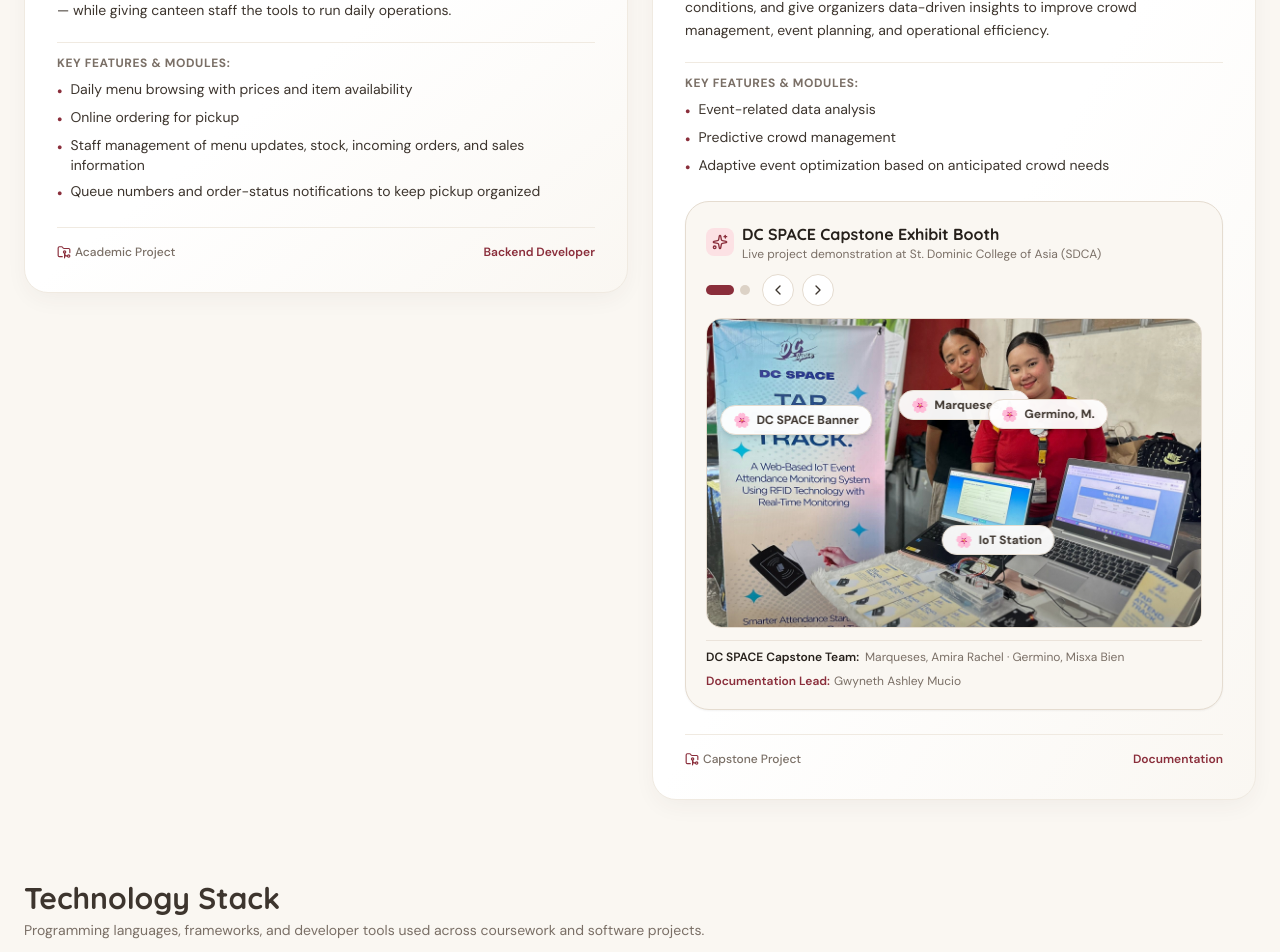
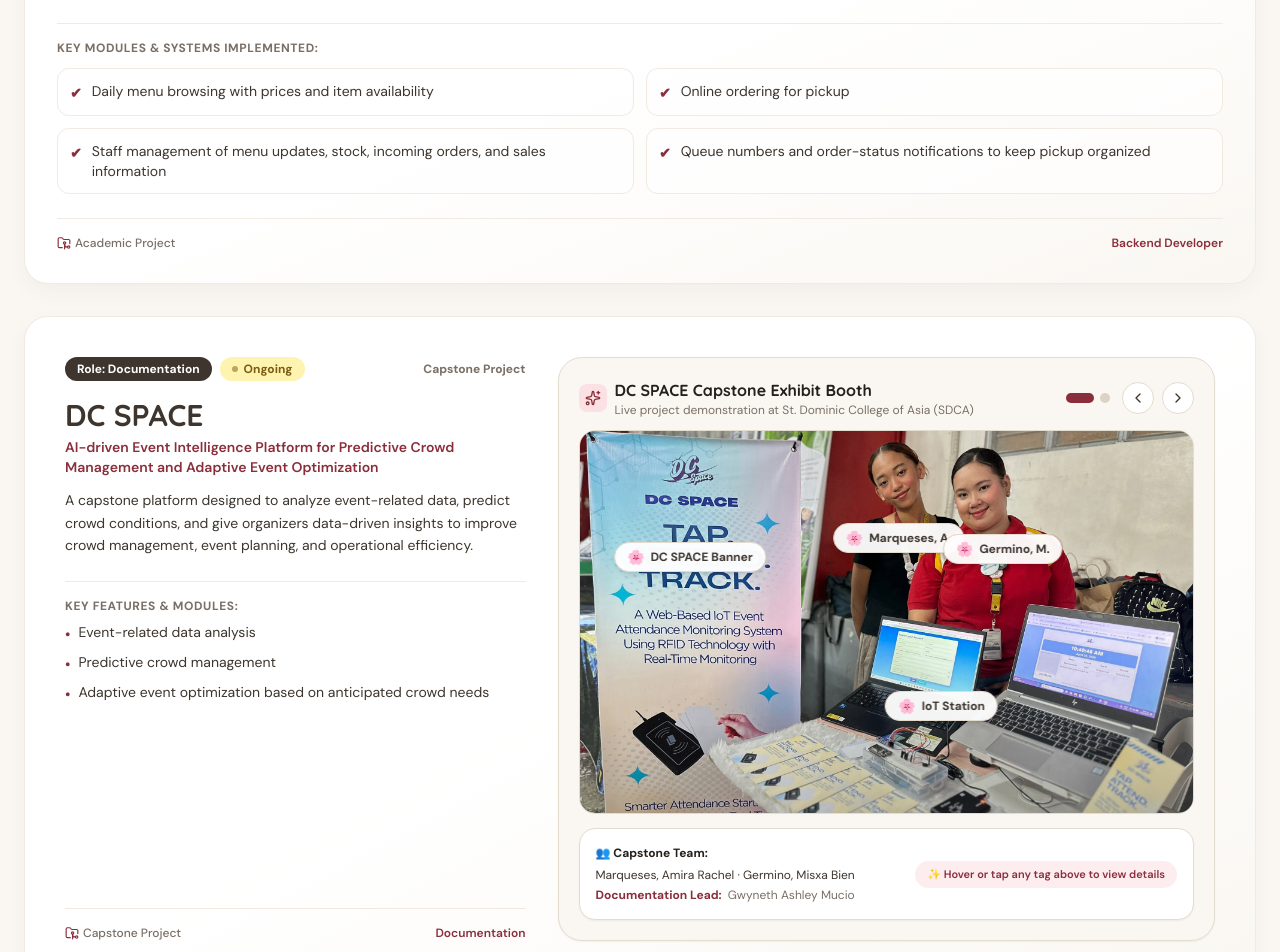
Before and after one commit to sdca-gwyneth-ashley-mucio/portfolio, a React (Vite) app: page / in a window 1280 px wide. Shown: the part 1120-2072 px from the top of the page. Built offline with nearby package versions, Linux system fonts and the light colour scheme.

Commit message:
feat(projects): balance layout with full-width DC SPACE flagship split and unobscured info drawer

```diff
--- a/src/App.tsx
+++ b/src/App.tsx
@@ -96,17 +96,22 @@
             </p>
           </div>
 
-          <div className="grid grid-cols-1 lg:grid-cols-2 gap-6 items-start">
+          <div className="space-y-8">
             {PROJECTS_DATA.map((proj) => {
               const isCompleted = proj.status === 'Completed';
               const isDcSpace = proj.id === 'proj-dc-space';
+
+              if (isDcSpace) {
                 return (
                   <motion.article
                     key={proj.id}
-                  whileHover={{ y: -4 }}
+                    whileHover={{ y: -3 }}
                     transition={SOFT_SPRING}
-                  className="cozy-card p-6 sm:p-8 flex flex-col justify-between bg-gradient-to-br from-white via-white to-[#FAF7F2]"
+                    className="cozy-card p-6 sm:p-8 lg:p-10 bg-gradient-to-br from-white via-white to-[#FAF7F2]"
                   >
+                    <div className="grid grid-cols-1 lg:grid-cols-12 gap-8 items-start">
+                      {/* Left Column: Details & Modules */}
+                      <div className="lg:col-span-5 flex flex-col justify-between h-full">
                         <div>
                           {/* Header Badges */}
                           <div className="flex flex-wrap items-center justify-between gap-2 mb-4">
@@ -114,18 +119,93 @@
                               <span className="rounded-full bg-[#3D352E] px-3 py-1 text-xs font-bold text-white">
                                 Role: {proj.role}
                               </span>
+                              <span className="rounded-full px-3 py-1 text-xs font-bold inline-flex items-center gap-1.5 bg-[#FFF3B0] text-[#7A5C12]">
                                 <span
-                          className={`rounded-full px-3 py-1 text-xs font-bold inline-flex items-center gap-1.5 ${
-                            isCompleted ? 'bg-[#FCE1E4] text-[#8A2E3B]' : 'bg-[#FFF3B0] text-[#7A5C12]'
-                          }`}
-                        >
-                          <span
-                            className={`w-1.5 h-1.5 rounded-full ${
-                              isCompleted ? 'bg-[#8A2E3B]' : 'bg-[#7A5C12] animate-pulse'
-                            }`}
+                                  className="w-1.5 h-1.5 rounded-full bg-[#7A5C12] animate-pulse"
                                   aria-hidden="true"
                                 />
-                          {isCompleted ? 'Completed' : 'Ongoing'}
+                                Ongoing
+                              </span>
+                            </div>
+                            <span className="text-xs font-bold text-[#7A6F66]">
+                              {proj.projectType}
+                            </span>
+                          </div>
+
+                          <h3 className="font-heading text-2xl sm:text-3xl font-bold text-[#3D352E] mb-1">
+                            {proj.title}
+                          </h3>
+                          <p className="text-xs sm:text-sm font-semibold text-[#8A2E3B] mb-3">
+                            {proj.subtitle}
+                          </p>
+
+                          <p className="text-sm text-[#3D352E] leading-relaxed mb-6">
+                            {proj.description}
+                          </p>
+
+                          {/* Features list */}
+                          <div className="space-y-2 pt-4 border-t border-[#F0EAE1]">
+                            <p className="text-xs font-bold uppercase tracking-wider text-[#7A6F66]">
+                              Key Features &amp; Modules:
+                            </p>
+                            <ul className="space-y-2 text-xs sm:text-sm text-[#3D352E]">
+                              {proj.features.map((feat, idx) => (
+                                <li key={idx} className="flex items-start gap-2">
+                                  <span
+                                    className="text-[#8A2E3B] font-bold mt-0.5"
+                                    aria-hidden="true"
+                                  >
+                                    •
+                                  </span>
+                                  <span>{feat}</span>
+                                </li>
+                              ))}
+                            </ul>
+                          </div>
+                        </div>
+
+                        <div className="mt-8 pt-4 border-t border-[#F0EAE1] flex items-center justify-between text-xs text-[#7A6F66]">
+                          <span className="inline-flex items-center gap-1 font-medium">
+                            <FolderGit2
+                              className="h-3.5 w-3.5 text-[#8A2E3B]"
+                              aria-hidden="true"
+                            />
+                            {proj.projectType}
+                          </span>
+                          <span className="font-semibold text-[#8A2E3B]">
+                            {proj.role}
+                          </span>
+                        </div>
+                      </div>
+
+                      {/* Right Column: Full-Width Slideshow */}
+                      <div className="lg:col-span-7">
+                        <DcSpaceSlideshow />
+                      </div>
+                    </div>
+                  </motion.article>
+                );
+              }
+
+              // SDCANTEEN: Full Width with 2-Column Responsive Features Grid
+              return (
+                <motion.article
+                  key={proj.id}
+                  whileHover={{ y: -3 }}
+                  transition={SOFT_SPRING}
+                  className="cozy-card p-6 sm:p-8 bg-gradient-to-br from-white via-white to-[#FAF7F2]"
+                >
+                  <div className="flex flex-wrap items-center justify-between gap-2 mb-4">
+                    <div className="flex flex-wrap items-center gap-2">
+                      <span className="rounded-full bg-[#3D352E] px-3 py-1 text-xs font-bold text-white">
+                        Role: {proj.role}
+                      </span>
+                      <span className="rounded-full px-3 py-1 text-xs font-bold inline-flex items-center gap-1.5 bg-[#FCE1E4] text-[#8A2E3B]">
+                        <span
+                          className="w-1.5 h-1.5 rounded-full bg-[#8A2E3B]"
+                          aria-hidden="true"
+                        />
+                        Completed
                       </span>
                     </div>
                     <span className="text-xs font-bold text-[#7A6F66]">
@@ -140,32 +220,39 @@
                     {proj.subtitle}
                   </p>
 
-                    <p className="text-sm text-[#3D352E] leading-relaxed mb-5">
+                  <p className="text-sm text-[#3D352E] leading-relaxed mb-6 max-w-4xl">
                     {proj.description}
                   </p>
 
-                    {/* Features list */}
-                    <div className="space-y-2 pt-3 border-t border-[#F0EAE1]">
-                      <p className="text-xs font-bold uppercase tracking-wider text-[#7A6F66]">
-                        Key Features &amp; Modules:
+                  {/* Features in 2-column grid */}
+                  <div className="pt-4 border-t border-[#F0EAE1]">
+                    <p className="text-xs font-bold uppercase tracking-wider text-[#7A6F66] mb-3">
+                      Key Modules &amp; Systems Implemented:
                     </p>
-                      <ul className="space-y-1.5 text-xs sm:text-sm text-[#3D352E]">
+                    <div className="grid grid-cols-1 sm:grid-cols-2 gap-3">
                       {proj.features.map((feat, idx) => (
-                          <li key={idx} className="flex items-start gap-2">
-                            <span className="text-[#8A2E3B] font-bold mt-0.5" aria-hidden="true">•</span>
+                        <div
+                          key={idx}
+                          className="flex items-start gap-2.5 rounded-xl border border-[#F0EAE1] bg-white/70 p-3 text-xs sm:text-sm text-[#3D352E]"
+                        >
+                          <span
+                            className="text-[#8A2E3B] font-bold mt-0.5"
+                            aria-hidden="true"
+                          >
+                            ✔
+                          </span>
                           <span>{feat}</span>
-                          </li>
+                        </div>
                       ))}
-                      </ul>
                     </div>
-
-                    {/* Interactive Showcase Slideshow for DC SPACE */}
-                    {isDcSpace && <DcSpaceSlideshow />}
                   </div>
 
                   <div className="mt-6 pt-4 border-t border-[#F0EAE1] flex items-center justify-between text-xs text-[#7A6F66]">
                     <span className="inline-flex items-center gap-1 font-medium">
-                      <FolderGit2 className="h-3.5 w-3.5 text-[#8A2E3B]" aria-hidden="true" />
+                      <FolderGit2
+                        className="h-3.5 w-3.5 text-[#8A2E3B]"
+                        aria-hidden="true"
+                      />
                       {proj.projectType}
                     </span>
                     <span className="font-semibold text-[#8A2E3B]">
--- a/src/components/DcSpaceSlideshow.tsx
+++ b/src/components/DcSpaceSlideshow.tsx
@@ -1,7 +1,6 @@
 import React, { useState, useEffect } from 'react';
 import { motion, AnimatePresence } from 'motion/react';
 import { ChevronLeft, ChevronRight, Sparkles } from 'lucide-react';
-import { SOFT_SPRING } from '../utils/motionVariants';
 
 export interface Hotspot {
   id: string;
@@ -12,7 +11,6 @@
   role: string;
   affiliation?: string;
   description: string;
-  accent?: 'blush' | 'matcha' | 'butter' | 'lavender' | 'sky';
 }
 
 export interface SlideItem {
@@ -41,7 +39,6 @@
         role: 'Web-Based IoT Attendance System',
         affiliation: 'Capstone Innovation',
         description: 'Eliminates paper logs through RFID technology, real-time logging, and adaptive crowd intelligence.',
-        accent: 'butter',
       },
       {
         id: 'hs-amira',
@@ -52,7 +49,6 @@
         role: 'Capstone Researcher & Co-Developer',
         affiliation: 'BSIT, St. Dominic College of Asia',
         description: 'Co-developer demonstrating the live IoT attendance setup and presenting system capabilities at the SDCA booth.',
-        accent: 'lavender',
       },
       {
         id: 'hs-misxa',
@@ -63,7 +59,6 @@
         role: 'Capstone Researcher & Co-Developer',
         affiliation: 'BSIT, St. Dominic College of Asia',
         description: 'Co-developer managing live event check-in workflows, real-time tap-in validation, and system demonstrations.',
-        accent: 'blush',
       },
       {
         id: 'hs-live-station',
@@ -74,7 +69,6 @@
         role: 'Hardware & Web Interface Integration',
         affiliation: 'ESP32 & RFID Integration',
         description: 'Dual-laptop live testing station running registration and student tap-in/tap-out timestamp logging.',
-        accent: 'sky',
       },
     ],
   },
@@ -94,7 +88,6 @@
         role: 'Live Web Application',
         affiliation: 'Software Stack',
         description: 'Web dashboard displaying attendee status, student course, section, and live tap-in/tap-out timestamps.',
-        accent: 'lavender',
       },
       {
         id: 'hs-esp32',
@@ -105,7 +98,6 @@
         role: 'IoT Processing & Feedback Hub',
         affiliation: 'Hardware Component',
         description: 'Breadboard circuit equipped with jumper wiring and acoustic buzzer for instant audible tap verification.',
-        accent: 'sky',
       },
       {
         id: 'hs-rfid-scanner',
@@ -116,7 +108,6 @@
         role: 'Contactless Reader Terminal',
         affiliation: 'Input Hardware',
         description: 'Plug-and-play RFID reader providing contactless attendee verification under 1 second per tap.',
-        accent: 'matcha',
       },
       {
         id: 'hs-brochures',
@@ -127,7 +118,6 @@
         role: 'Lead: Gwyneth Ashley Mucio',
         affiliation: 'Technical Documentation & Systems Analysis',
         description: 'Official system leaflets, process flow manuals, and architectural diagrams authored for the capstone exhibit.',
-        accent: 'blush',
       },
     ],
   },
@@ -139,6 +129,7 @@
 
   const currentSlide = DC_SPACE_SLIDES[currentSlideIndex];
   const isAnyActive = activeHotspotId !== null;
+  const activeHotspot = currentSlide.hotspots.find((h) => h.id === activeHotspotId);
 
   // Auto clear active hotspot on slide transition
   useEffect(() => {
@@ -154,7 +145,7 @@
   };
 
   return (
-    <div className="mt-6 rounded-3xl border border-[#E5DCD0] bg-[#FAF7F2] p-4 sm:p-5 shadow-xs">
+    <div className="rounded-3xl border border-[#E5DCD0] bg-[#FAF7F2] p-4 sm:p-5 shadow-xs">
       {/* Header with Title and Slide Switcher Controls */}
       <div className="flex flex-wrap items-center justify-between gap-3 mb-3">
         <div className="flex items-center gap-2">
@@ -210,7 +201,7 @@
         </div>
       </div>
 
-      {/* Interactive Image Frame */}
+      {/* Interactive Image Frame (Clean, Unobscured) */}
       <div
         className="relative aspect-[4/3] sm:aspect-[16/10] w-full overflow-hidden rounded-2xl bg-[#EBE4DA] border border-[#E5DCD0] select-none"
         onClick={() => setActiveHotspotId(null)}
@@ -231,17 +222,12 @@
               loading="lazy"
             />
 
-            {/* Subtle Gradient Vignette for better hotspot visibility */}
-            <div className="absolute inset-0 bg-gradient-to-t from-black/25 via-transparent to-black/10 pointer-events-none" />
+            {/* Subtle Gradient Vignette */}
+            <div className="absolute inset-0 bg-gradient-to-t from-black/20 via-transparent to-black/10 pointer-events-none" />
 
-            {/* Hotspots */}
+            {/* Hotspots: Clean Tags */}
             {currentSlide.hotspots.map((hs) => {
               const isActive = activeHotspotId === hs.id;
-
-              // Smart boundary-aware positioning to prevent clipping
-              const isLowerHalf = hs.y > 48; // if in lower half, position ABOVE the pin
-              const isRightSide = hs.x > 62;
-              const isLeftSide = hs.x < 38;
 
               return (
                 <div
@@ -285,56 +271,6 @@
                     </span>
                     <span>{hs.shortLabel}</span>
                   </button>
-
-                  {/* Tooltip Card (Smartly Positioned Above or Below) */}
-                  <AnimatePresence>
-                    {isActive && (
-                      <motion.div
-                        initial={{
-                          opacity: 0,
-                          y: isLowerHalf ? -8 : 8,
-                          scale: 0.95,
-                        }}
-                        animate={{ opacity: 1, y: 0, scale: 1 }}
-                        exit={{
-                          opacity: 0,
-                          y: isLowerHalf ? -8 : 8,
-                          scale: 0.95,
-                        }}
-                        transition={SOFT_SPRING}
-                        style={{
-                          left: isRightSide ? 'auto' : isLeftSide ? '0' : '50%',
-                          right: isRightSide ? '0' : 'auto',
-                          transform:
-                            isRightSide || isLeftSide
-                              ? 'none'
-                              : 'translateX(-50%)',
-                        }}
-                        className={`absolute w-64 sm:w-72 rounded-2xl bg-white p-4 text-left shadow-[0_12px_32px_-4px_rgba(61,53,46,0.18)] border border-[#E5DCD0] z-50 pointer-events-auto ${
-                          isLowerHalf
-                            ? 'bottom-full mb-3 origin-bottom'
-                            : 'top-full mt-3 origin-top'
-                        }`}
-                        onClick={(e) => e.stopPropagation()}
-                      >
-                        {/* Person / Component Title */}
-                        <h5 className="font-heading text-sm font-bold text-[#26201B] leading-snug">
-                          {hs.title}
-                        </h5>
-
-                        {/* Role & Affiliation */}
-                        <p className="text-xs font-semibold text-[#8A2E3B] mt-0.5">
-                          {hs.role}
-                          {hs.affiliation ? ` · ${hs.affiliation}` : ''}
-                        </p>
-
-                        {/* Description */}
-                        <p className="text-xs text-[#5C5046] mt-1.5 leading-relaxed">
-                          {hs.description}
-                        </p>
-                      </motion.div>
-                    )}
-                  </AnimatePresence>
                 </div>
               );
             })}
@@ -342,16 +278,72 @@
         </AnimatePresence>
       </div>
 
-      {/* Role attribution pill bar */}
-      <div className="mt-3 flex flex-wrap items-center justify-between gap-2 pt-2 border-t border-[#E5DCD0]/70 text-[11px] sm:text-xs text-[#7A6F66]">
-        <div className="flex items-center gap-1.5">
-          <span className="font-semibold text-[#26201B]">DC SPACE Capstone Team:</span>
-          <span>Marqueses, Amira Rachel · Germino, Misxa Bien</span>
-        </div>
-        <div className="flex items-center gap-1">
-          <span className="font-semibold text-[#8A2E3B]">Documentation Lead:</span>
-          <span>Gwyneth Ashley Mucio</span>
-        </div>
+      {/* Dedicated Unobscured Info Drawer (Directly Below the Photo) */}
+      <div className="mt-3.5 min-h-[92px] rounded-2xl bg-white p-4 border border-[#E5DCD0] shadow-xs flex flex-col justify-center">
+        <AnimatePresence mode="wait">
+          {activeHotspot ? (
+            <motion.div
+              key={activeHotspot.id}
+              initial={{ opacity: 0, y: 6 }}
+              animate={{ opacity: 1, y: 0 }}
+              exit={{ opacity: 0, y: -6 }}
+              transition={{ duration: 0.18 }}
+              className="space-y-1 text-left"
+            >
+              <div className="flex flex-wrap items-center justify-between gap-2">
+                <div className="flex items-center gap-1.5">
+                  <span className="text-sm leading-none" aria-hidden="true">
+                    🌸
+                  </span>
+                  <h5 className="font-heading text-sm sm:text-base font-bold text-[#26201B]">
+                    {activeHotspot.title}
+                  </h5>
+                </div>
+                <span className="rounded-full bg-[#FCE1E4] px-2.5 py-0.5 text-[11px] font-bold text-[#8A2E3B]">
+                  {activeHotspot.role}
+                </span>
+              </div>
+
+              {activeHotspot.affiliation && (
+                <p className="text-xs font-semibold text-[#8A2E3B]">
+                  {activeHotspot.affiliation}
+                </p>
+              )}
+
+              <p className="text-xs sm:text-sm text-[#5C5046] leading-relaxed pt-0.5">
+                {activeHotspot.description}
+              </p>
+            </motion.div>
+          ) : (
+            <motion.div
+              key="idle-state"
+              initial={{ opacity: 0, y: 6 }}
+              animate={{ opacity: 1, y: 0 }}
+              exit={{ opacity: 0, y: -6 }}
+              transition={{ duration: 0.18 }}
+              className="flex flex-col sm:flex-row sm:items-center justify-between gap-3 text-xs text-[#7A6F66]"
+            >
+              <div className="space-y-1 text-left">
+                <div className="flex flex-wrap items-center gap-1.5 text-xs text-[#3D352E]">
+                  <span className="font-bold text-[#26201B]">
+                    👥 Capstone Team:
+                  </span>
+                  <span>Marqueses, Amira Rachel · Germino, Misxa Bien</span>
+                </div>
+                <div className="flex items-center gap-1.5 text-xs">
+                  <span className="font-bold text-[#8A2E3B]">
+                    Documentation Lead:
+                  </span>
+                  <span>Gwyneth Ashley Mucio</span>
+                </div>
+              </div>
+
+              <div className="flex items-center gap-1.5 text-[11px] font-semibold text-[#8A2E3B] bg-[#FCE1E4]/60 px-3 py-1.5 rounded-full shrink-0">
+                <span>✨ Hover or tap any tag above to view details</span>
+              </div>
+            </motion.div>
+          )}
+        </AnimatePresence>
       </div>
     </div>
   );
```
Lines whose indentation alone changed are shown as unchanged.
